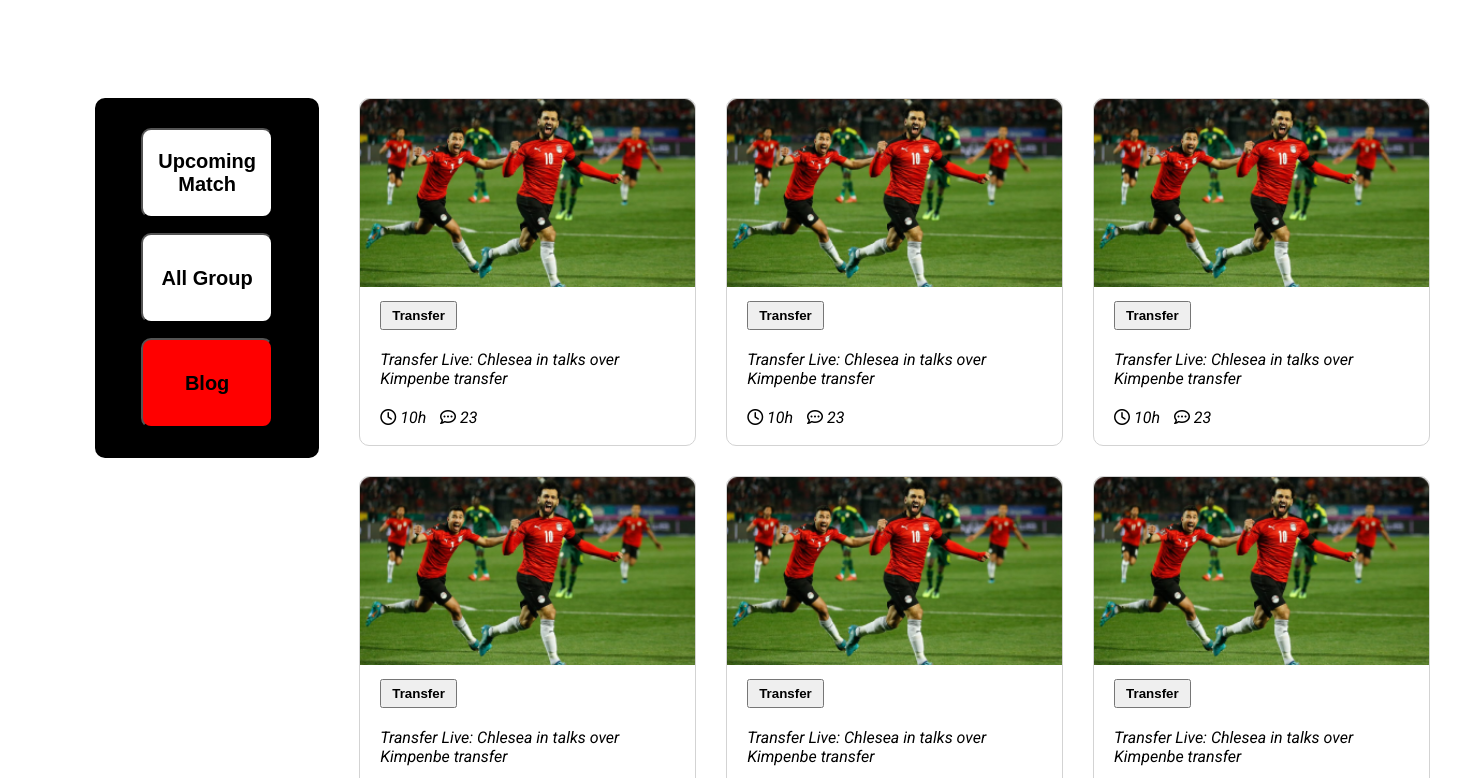
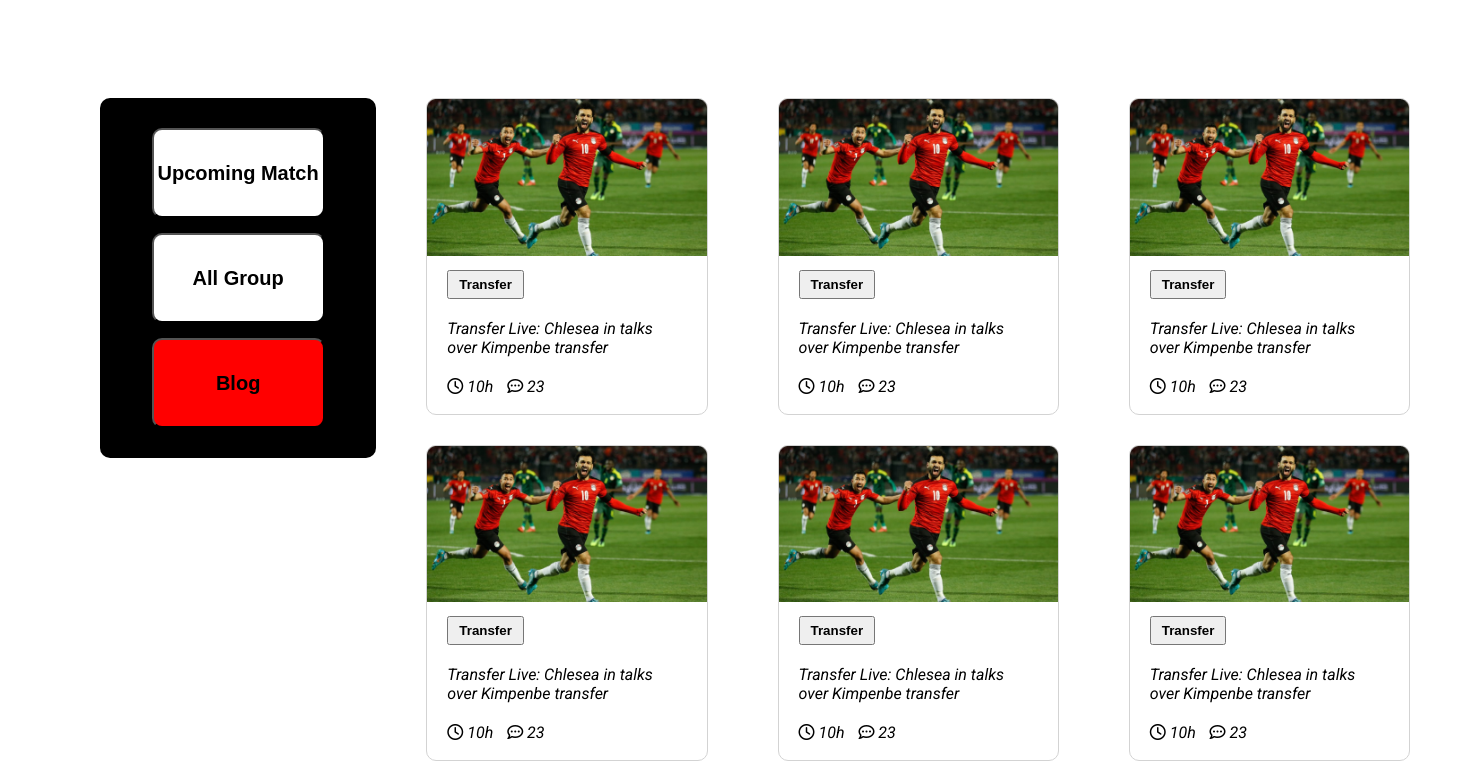
Before and after one commit to ahmedullah12/2nd-assignment, a plain HTML site: page index.html in a window 1280 px wide. Shown: the part 742-1520 px from the top of the page, 1460 px wide, since content can reach past the window. Drawn offline with Linux system fonts and the light colour scheme.

Commit message:
slight changes

```diff
--- a/styles/style.css
+++ b/styles/style.css
@@ -12,11 +12,10 @@ body{
 }
 
 header{
-
     height: 700px;
     background-color: black;
     border-radius: 20px;
-    margin: 40px 150px 100px 70px;
+    margin: 40px 120px 100px 100px;
 }
 .head-section{
     justify-content: space-between;
@@ -53,7 +52,7 @@ header{
     padding-right: 70px;
 }
 main{
-    margin: 40px 150px 100px 70px;
+    margin: 40px 120px 100px 100px;
 }
 .mid-section{
     display: flex;
@@ -62,11 +61,10 @@ main{
 
 }
 .side-banner{
-    width: 200px;
+    width: 300px;
     height: 300px;
-    margin-right: 40px;
+    margin-right: 50px;
     background-color: black;
-    margin-left: 25px;
     padding: 30px;
     display: grid;
     grid-template-columns: repeat(1, 1fr);
@@ -98,11 +96,11 @@ main{
     margin-bottom: 140px;
     display: grid;
     grid-template-columns: repeat(3, 1fr);
-    grid-column-gap: 30px;
+    grid-column-gap: 20px;
     grid-row-gap: 30px;
 }
 .transfer{
-    margin-left: 0px;
+    margin-right: 50px;
     border: 1px solid lightgray;
     border-radius: 10px;
 }
@@ -275,3 +273,6 @@ footer hr{
         margin: 2px;
     }
 }
+@media only screen and (min-width: 689px) and (max-width: 992px) {
+
+}
```
